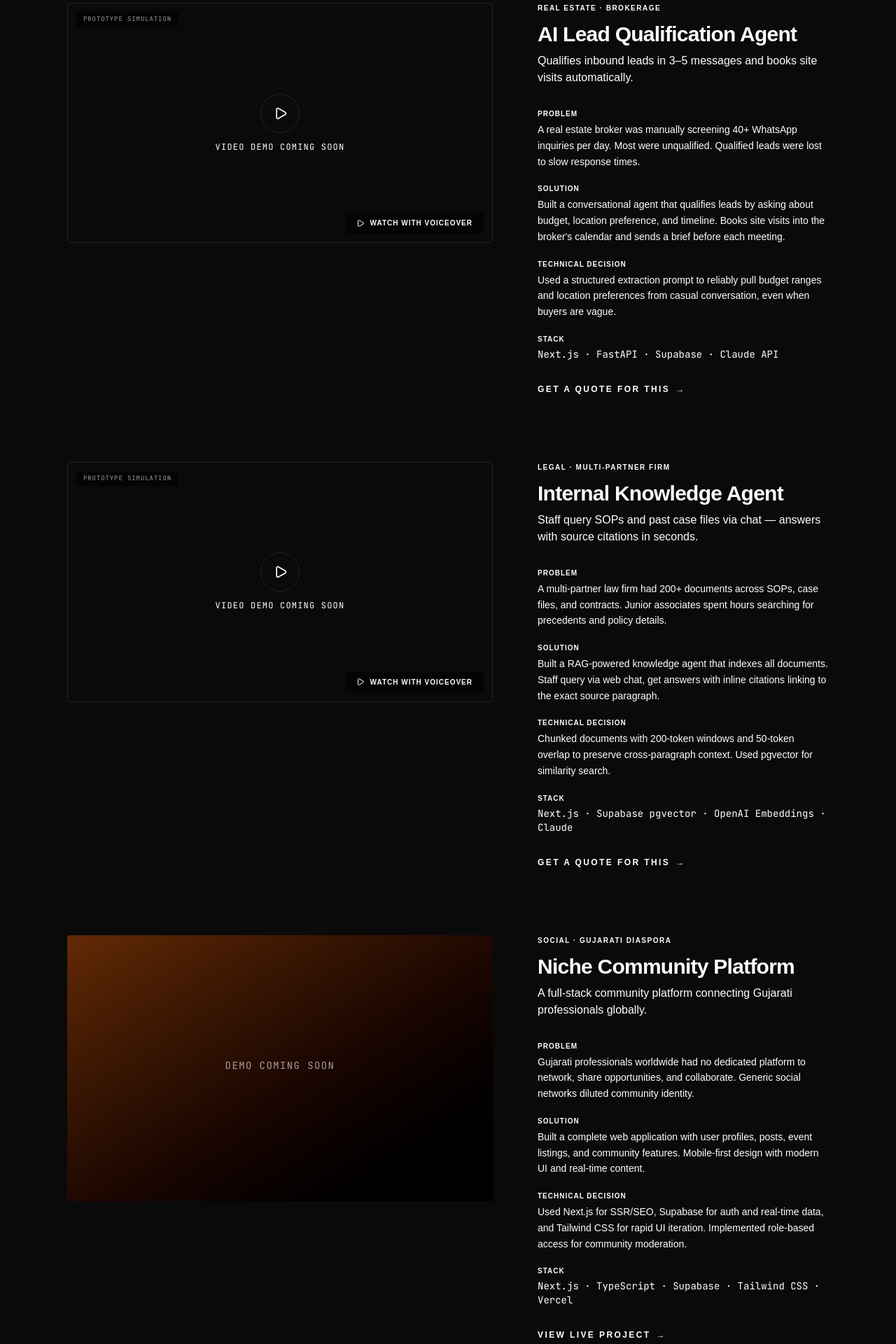
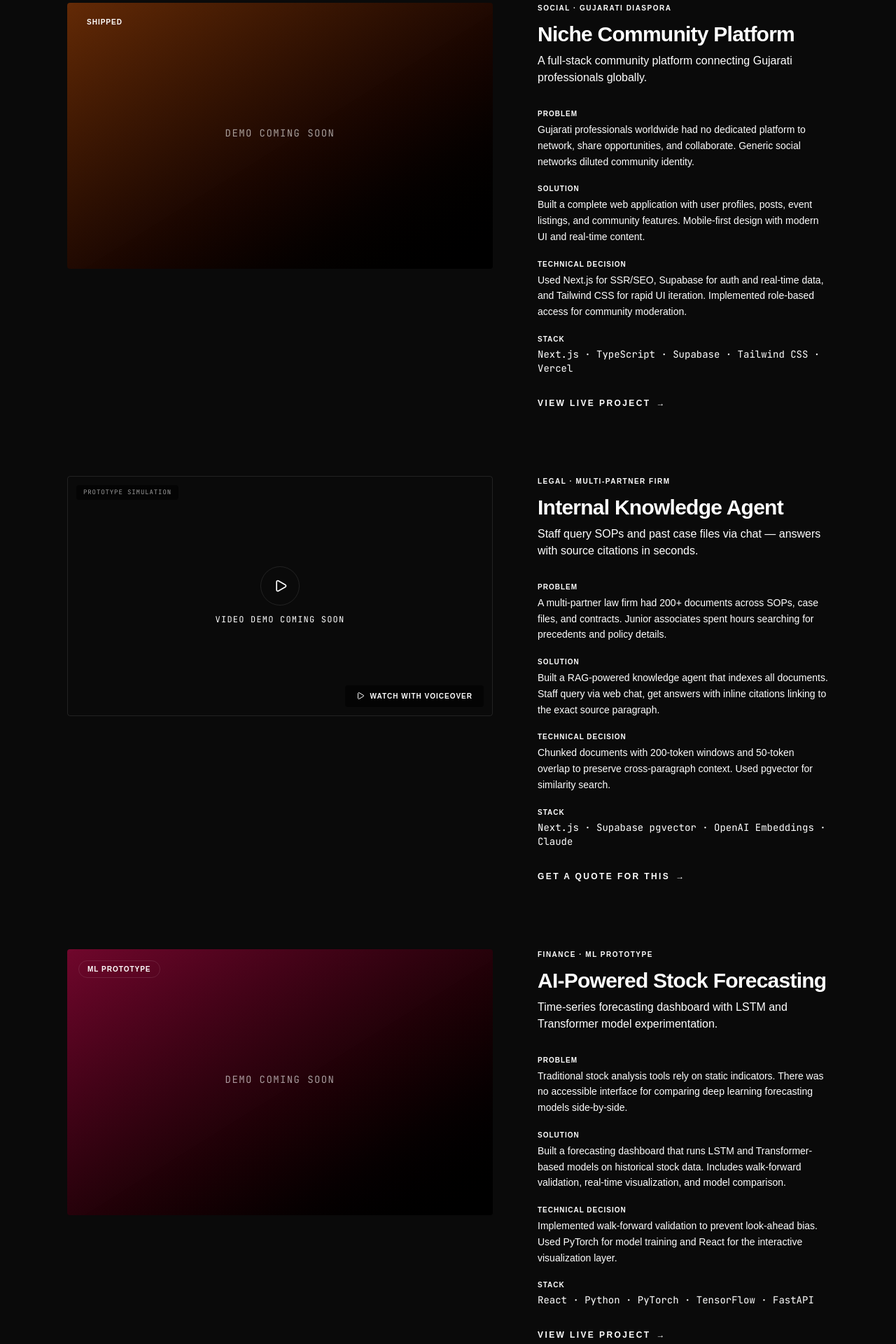
Before and after one commit to MitMakwana13/Mit-Portfolio, a React (Vite) app: page / in a window 1280 px wide. Shown: the part 4480-6400 px from the top of the page at 70% size. Built offline with nearby package versions, Linux system fonts and the light colour scheme; a web font is replaced by a local one.

Commit message:
fix: reorder case studies for breadth (receptionist, community, RAG, ML, lead agent)

```diff
--- a/src/components/CaseStudies.tsx
+++ b/src/components/CaseStudies.tsx
@@ -42,23 +42,18 @@ const caseStudies: CaseStudy[] = [
     },
   },
   {
-    title: "AI Lead Qualification Agent",
-    industry: "Real Estate · Brokerage",
-    outcome: "Qualifies inbound leads in 3–5 messages and books site visits automatically.",
-    problem: "A real estate broker was manually screening 40+ WhatsApp inquiries per day. Most were unqualified. Qualified leads were lost to slow response times.",
-    solution: "Built a conversational agent that qualifies leads by asking about budget, location preference, and timeline. Books site visits into the broker's calendar and sends a brief before each meeting.",
-    technicalDecision: "Used a structured extraction prompt to reliably pull budget ranges and location preferences from casual conversation, even when buyers are vague.",
-    impact: "Enabled faster lead response and reduced unqualified site visits.",
-    stack: "Next.js · FastAPI · Supabase · Claude API",
+    title: "Niche Community Platform",
+    industry: "Social · Gujarati Diaspora",
+    outcome: "A full-stack community platform connecting Gujarati professionals globally.",
+    problem: "Gujarati professionals worldwide had no dedicated platform to network, share opportunities, and collaborate. Generic social networks diluted community identity.",
+    solution: "Built a complete web application with user profiles, posts, event listings, and community features. Mobile-first design with modern UI and real-time content.",
+    technicalDecision: "Used Next.js for SSR/SEO, Supabase for auth and real-time data, and Tailwind CSS for rapid UI iteration. Implemented role-based access for community moderation.",
+    impact: "Launched to initial beta users with functional profiles, feeds, and community engagement features.",
+    stack: "Next.js · TypeScript · Supabase · Tailwind CSS · Vercel",
     image: "",
-    gradient: "from-emerald-900/80 to-black",
-    link: "mailto:meetmakwana2004@gmail.com",
-    tag: "Representative",
-    video: {
-      preview: "/videos/lead-agent-preview.mp4",
-      full: "/videos/lead-agent-full.mp4",
-      poster: "/videos/lead-agent-poster.jpg",
-    },
+    gradient: "from-amber-900/80 to-black",
+    link: "https://github.com/MitMakwana13",
+    tag: "Shipped",
   },
   {
     title: "Internal Knowledge Agent",
@@ -80,20 +75,6 @@ const caseStudies: CaseStudy[] = [
     },
   },
   {
-    title: "Niche Community Platform",
-    industry: "Social · Gujarati Diaspora",
-    outcome: "A full-stack community platform connecting Gujarati professionals globally.",
-    problem: "Gujarati professionals worldwide had no dedicated platform to network, share opportunities, and collaborate. Generic social networks diluted community identity.",
-    solution: "Built a complete web application with user profiles, posts, event listings, and community features. Mobile-first design with modern UI and real-time content.",
-    technicalDecision: "Used Next.js for SSR/SEO, Supabase for auth and real-time data, and Tailwind CSS for rapid UI iteration. Implemented role-based access for community moderation.",
-    impact: "Launched to initial beta users with functional profiles, feeds, and community engagement features.",
-    stack: "Next.js · TypeScript · Supabase · Tailwind CSS · Vercel",
-    image: "",
-    gradient: "from-amber-900/80 to-black",
-    link: "https://github.com/MitMakwana13",
-    tag: "Shipped",
-  },
-  {
     title: "AI-Powered Stock Forecasting",
     industry: "Finance · ML Prototype",
     outcome: "Time-series forecasting dashboard with LSTM and Transformer model experimentation.",
@@ -106,6 +87,25 @@ const caseStudies: CaseStudy[] = [
     gradient: "from-rose-900/80 to-black",
     link: "https://github.com/MitMakwana13",
     tag: "ML Prototype",
+  },
+  {
+    title: "AI Lead Qualification Agent",
+    industry: "Real Estate · Brokerage",
+    outcome: "Qualifies inbound leads in 3–5 messages and books site visits automatically.",
+    problem: "A real estate broker was manually screening 40+ WhatsApp inquiries per day. Most were unqualified. Qualified leads were lost to slow response times.",
+    solution: "Built a conversational agent that qualifies leads by asking about budget, location preference, and timeline. Books site visits into the broker's calendar and sends a brief before each meeting.",
+    technicalDecision: "Used a structured extraction prompt to reliably pull budget ranges and location preferences from casual conversation, even when buyers are vague.",
+    impact: "Enabled faster lead response and reduced unqualified site visits.",
+    stack: "Next.js · FastAPI · Supabase · Claude API",
+    image: "",
+    gradient: "from-emerald-900/80 to-black",
+    link: "mailto:meetmakwana2004@gmail.com",
+    tag: "Representative",
+    video: {
+      preview: "/videos/lead-agent-preview.mp4",
+      full: "/videos/lead-agent-full.mp4",
+      poster: "/videos/lead-agent-poster.jpg",
+    },
   },
 ];
 
@@ -165,7 +165,7 @@ function CaseStudyCard({ study, index }: { study: CaseStudy; index: number }) {
           </div>
         )}
 
-        {/* Video Preview — shows below screenshot, or as primary if no screenshot */}
+        {/* Video Preview */}
         {study.video && (
           <VideoPreview
             previewSrc={study.video.preview}
@@ -181,6 +181,15 @@ function CaseStudyCard({ study, index }: { study: CaseStudy; index: number }) {
             <div className="text-center px-8">
               <p className="text-white/60 text-sm font-mono uppercase tracking-widest mb-2">Demo coming soon</p>
             </div>
+            {study.tag && (
+              <span className={`absolute top-4 left-4 px-3 py-1 text-[10px] font-black uppercase tracking-widest rounded-full z-10 ${
+                study.tag === 'Shipped'
+                  ? 'bg-accent text-background'
+                  : 'bg-foreground/20 text-foreground/80 border border-foreground/10'
+              }`}>
+                {study.tag}
+              </span>
+            )}
           </div>
         )}
       </div>
```
